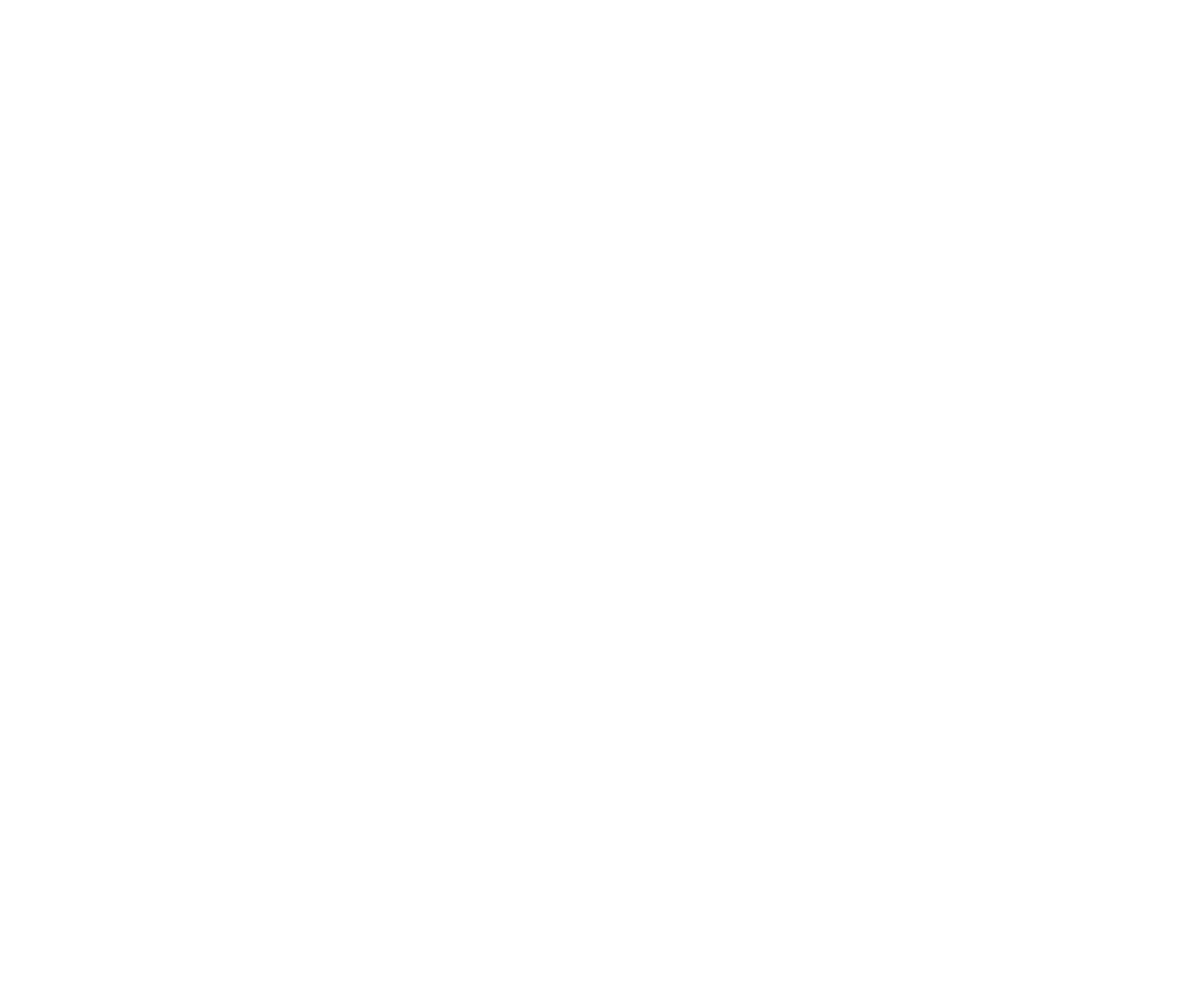
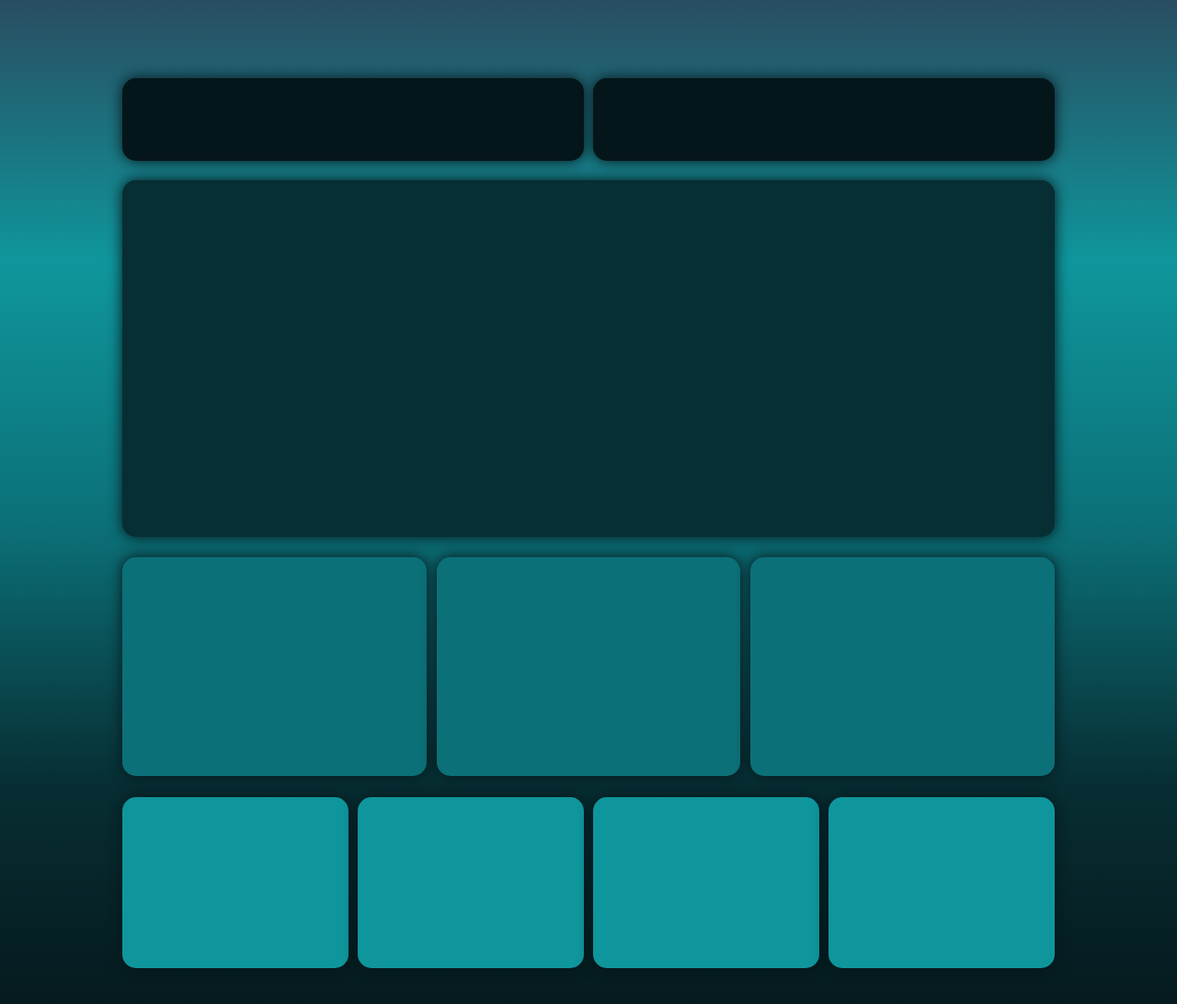
Before and after one commit to danielnavasbecerra/Media-Queries.github.io, a plain HTML site: page index.html in a window 1280 px wide. Shown: the whole page at 92% size. Before the commit the page ends 800 px from the top, so only its background shows below. Drawn offline with Linux system fonts and the light colour scheme.

Commit message:
first commit

```diff
--- a/CSS/styles.css
+++ b/CSS/styles.css
@@ -0,0 +1,89 @@
+*{
+    margin: 0px;
+    padding: 0px;
+}
+
+body {
+    background: linear-gradient(#294D61, #0F969C, #0C7078, #072E33, #05161A);
+}
+
+.general{
+    width: 1024px;
+    margin: 0px auto;           /* Alinear los items en el centro de la pantalla*/
+    margin-top: 80px;
+    margin-bottom: 80px;
+}
+
+#header {
+    width: 100%;
+    height: 100px;
+    margin: 10px auto;
+    display: flex;
+    justify-content: space-between;
+}
+
+.divs_header {
+    width: 49%;
+    height: 90%;
+    background-color: #05161A;
+    margin: 5px auto;
+    box-shadow: 0px 0px 15px #05161A;   /* Sombras Horizontal Vertical Grosor y Color*/
+    border-radius: 15px;  /* Sup iz, sup der, inf der, inf iz*/
+}
+
+#principal{
+    width: 100%;
+    height: 400px;
+    margin: 10px auto;
+    display: flex;
+    align-items: center;
+}
+
+.div_principal {
+    width: 99%;
+    height: 97%;
+    background-color: #072E33;
+    margin: 5px auto;
+    box-shadow: 0px 0px 15px #05161A;   /* Sombras Horizontal Vertical Grosor y Color*/
+    border-radius: 15px;  /* Sup iz, sup der, inf der, inf iz*/
+}
+
+#cajas {
+    width: 100%;
+    height: 250px;
+    margin: 10px auto;
+    display: flex;
+    align-items: center;
+    justify-content: space-between;
+}
+
+.caja {
+    width: 32.3%;
+    height: 95%;
+    background-color: #0C7078;
+    margin: 5px auto;
+    box-shadow: 0px 0px 15px #05161A;   /* Sombras Horizontal Vertical Grosor y Color*/
+    border-radius: 15px;  /* Sup iz, sup der, inf der, inf iz*/
+}
+
+#footer {
+    width: 100%;
+    height: 200px;
+    margin: 10px auto;
+    display: flex;
+    align-items: center;
+    justify-content: space-between;
+}
+
+.footer_caja {
+    width: 24%;
+    height: 93%;
+    background-color: #0F969C;
+    margin: 5px auto;
+    box-shadow: 0px 0px 15px #05161A;   /* Sombras Horizontal Vertical Grosor y Color*/
+    border-radius: 15px;  /* Sup iz, sup der, inf der, inf iz*/
+}
+
+@media (max-width: 321px) and (max-width: 768px) {
+
+}
--- a/index.html
+++ b/index.html
@@ -3,9 +3,43 @@
 <head>
     <meta charset="UTF-8">
     <meta name="viewport" content="width=device-width, initial-scale=1.0">
-    <title>Document</title>
+    <meta http-equiv="X-UA-Compatible" content="ie=edge">
+    <title>Media Queries</title>
+    <link rel="stylesheet" href="CSS/styles.css">
+    <link rel="icon" href="IMG/media-query-work-css.ico">
 </head>
 <body>
 
+    <div class="general">
+
+        <header id="header">
+            <div class="divs_header"></div>
+            <div class="divs_header"></div>
+        </header>
+
+        <nav class="navbar"></nav>
+
+        <section id="principal">
+            <div class="div_principal"></div>
+        </section>
+
+        <nav class="navbar"></nav>
+
+        <section id="cajas">
+            <div class="caja"></div>
+            <div class="caja"></div>
+            <div class="caja"></div>
+        </section>
+
+        <nav class="navbar"></nav>
+
+        <footer id="footer">
+            <div class="footer_caja"></div>
+            <div class="footer_caja"></div>
+            <div class="footer_caja"></div>
+            <div class="footer_caja"></div>
+        </footer>
+    </div>
+
 </body>
 </html>
```
Also changed, not shown: IMG/media-query-work-css.ico (added).
